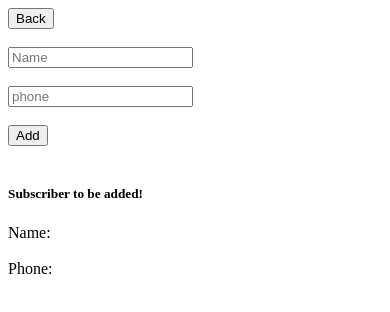
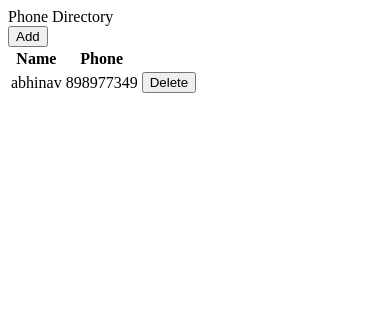
Before and after one commit to YuvRaj6392/phone-directory, a React (Create React App) app: page / in a window 390 px wide. Shown: the top 312 px of the page. Built offline with nearby package versions, Linux system fonts and the light colour scheme.

Commit message:
RevisionPhoneDirectory

```diff
--- a/src/RevisionPhoneDirectory/AddSubscriber.js
+++ b/src/RevisionPhoneDirectory/AddSubscriber.js
@@ -1,18 +1,26 @@
 import React, { useState } from 'react'
+import {Link} from "react-router-dom";
 
-export default function AddSubscriber() {
+export default function AddSubscriber(props) {
     const [name,setName]=useState("");
     const [phone,setPhone]=useState("");
+
+const onFormSubmit=(e)=>{
+e.preventDefault();
+props.addHandler({name:name,phone:phone})
+document.getElementById("name").value="";
+document.getElementById("phone").value="";
+}
   return (
     <div>
-        <button>Back</button>
+     <Link to="/"><button>Back</button></Link>
         <br />
         <br />
-        <form action="">
-        <input type="text" placeholder='Name' onInput={e=>setName(e.target.value)}/>
+        <form  onSubmit={onFormSubmit}>
+        <input type="text" placeholder='Name' id='name' onInput={e=>setName(e.target.value)}/>
         <br />
         <br />
-        <input type="text" placeholder='phone' onInput={e=>setPhone(e.target.value)} />
+        <input type="text" placeholder='phone' id='phone' onInput={e=>setPhone(e.target.value)} />
         <br /><br />
         <button type='submit'>Add</button>
         </form>
--- /dev/null
+++ b/src/RevisionPhoneDirectory/PhoneDirectory.js
@@ -0,0 +1,38 @@
+import React, { useState } from 'react'
+import { BrowserRouter as Router,Routes, Route} from 'react-router-dom';
+import AddSubscriber from './AddSubscriber';
+import ShowSubscribers from './ShowSubscribers';
+
+export default function Phonedirectory() {
+    const [subscriberList,setSubscriberList]=useState([
+      {
+        name:"abhinav",
+        phone:"898977349"
+      }
+    ])
+    function addHandler(newSubscriber)
+    {
+     const subscriberList1=subscriberList;
+     subscriberList1.push(newSubscriber);
+     setSubscriberList(subscriberList1);
+     console.log(subscriberList);
+     console.log(newSubscriber);
+
+    }
+  return (
+    <Router>
+    <Routes>
+    <Route path="/" element={<ShowSubscribers subscriberList={subscriberList} />} />
+    <Route path="/add" element={<AddSubscriber addHandler={addHandler}  />}  />
+
+
+
+
+    </Routes>
+
+
+
+
+    </Router>
+  )
+}
--- a/src/RevisionPhoneDirectory/App.js
+++ b/src/RevisionPhoneDirectory/ShowSubscribers.js
@@ -1,25 +1,19 @@
 import React from "react";
+import { useState } from "react";
 import Header from "./Header";
-export default function App() {
-  let subscribers = [
-    {
-      id: 1,
-      name: "Shilpa Bhat",
-      phone: "8888888888",
-    },
-    {
-      id: 2,
-      name: "Srishti Gupta",
-      phone: "9999999999",
-    },
-  ];
-  const delteHandler=()=>{
+
+import  {Link} from "react-router-dom";
+
+export default function ShowSubscribers(props) {
+
+  const deleteHandler=()=>{
     alert("Delete button has been clicked!");
   }
   return (
     <>
       <Header title={"Phone Directory"} />
-      <button>Add</button>
+
+      <Link to="/add"><button>Add</button></Link>
       <div>
         <table>
           <tr>
@@ -27,11 +21,11 @@ export default function App() {
             <th>Phone</th>
           </tr>
           {
-            subscribers.map(ele=>{
+            props.subscriberList.map(ele=>{
               return <tr key={ele.id}>
                 <td>{ele.name}</td>
                 <td>{ele.phone}</td>
-                <td><button onClick={delteHandler}>Delete</button></td>
+                <td><button onClick={deleteHandler}>Delete</button></td>
               </tr>
             })
           }
--- a/src/index.js
+++ b/src/index.js
@@ -1,11 +1,11 @@
 import ReactDOM from "react-dom/client";
 import { Provider } from "react-redux";
-
-import App from "./RevisionPhoneDirectory/App";
+import PhoneDirectory from "./RevisionPhoneDirectory/PhoneDirectory";
+import ShowSubscribers from "./RevisionPhoneDirectory/ShowSubscribers";
 import AddSubscriber from "./RevisionPhoneDirectory/AddSubscriber";
 const root = ReactDOM.createRoot(document.getElementById('root'));
 root.render(
-<AddSubscriber />
+<PhoneDirectory />
 );
 // import { StrictMode } from "react";
 // import ReactDOM from "react-dom";
```
